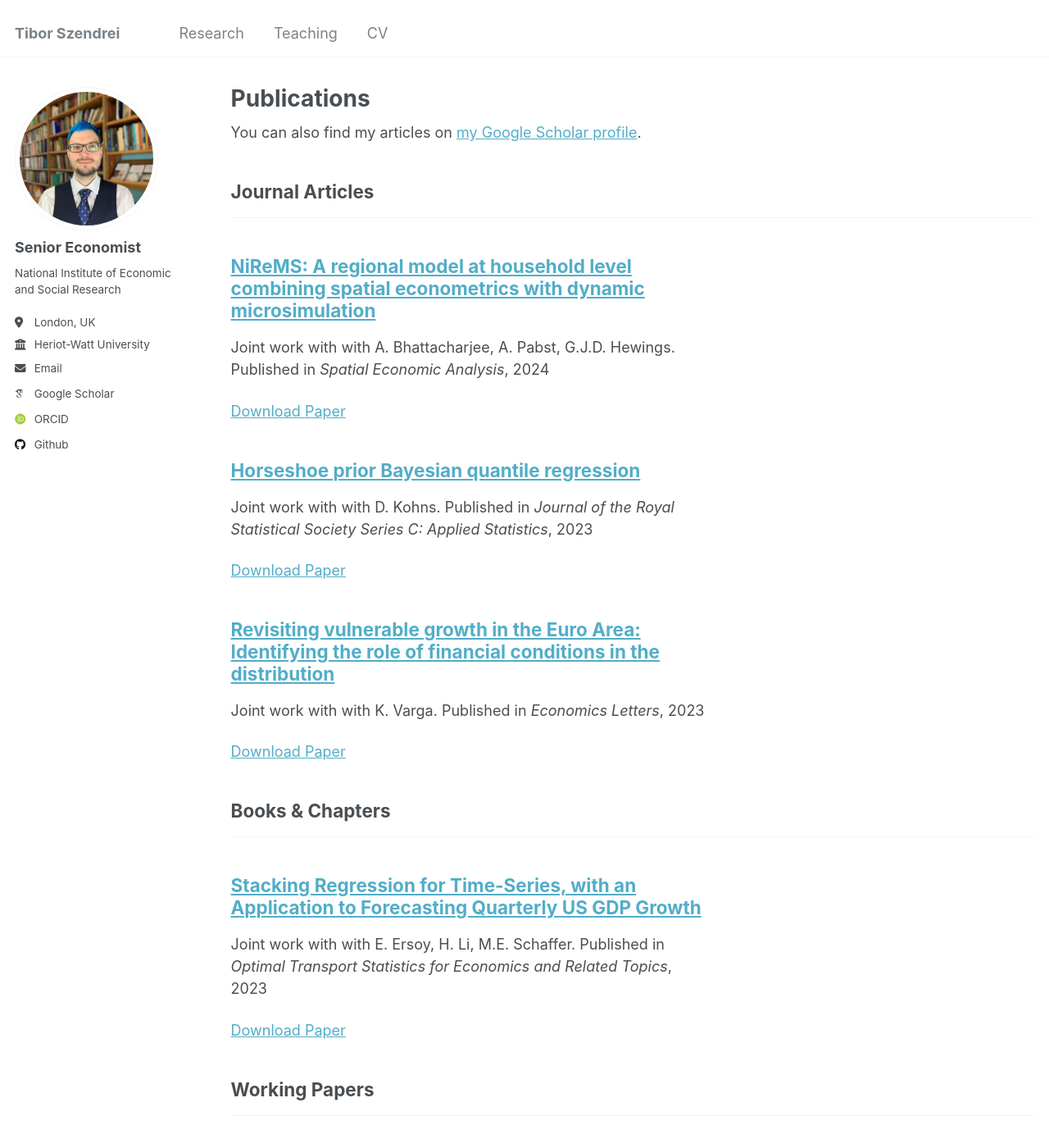
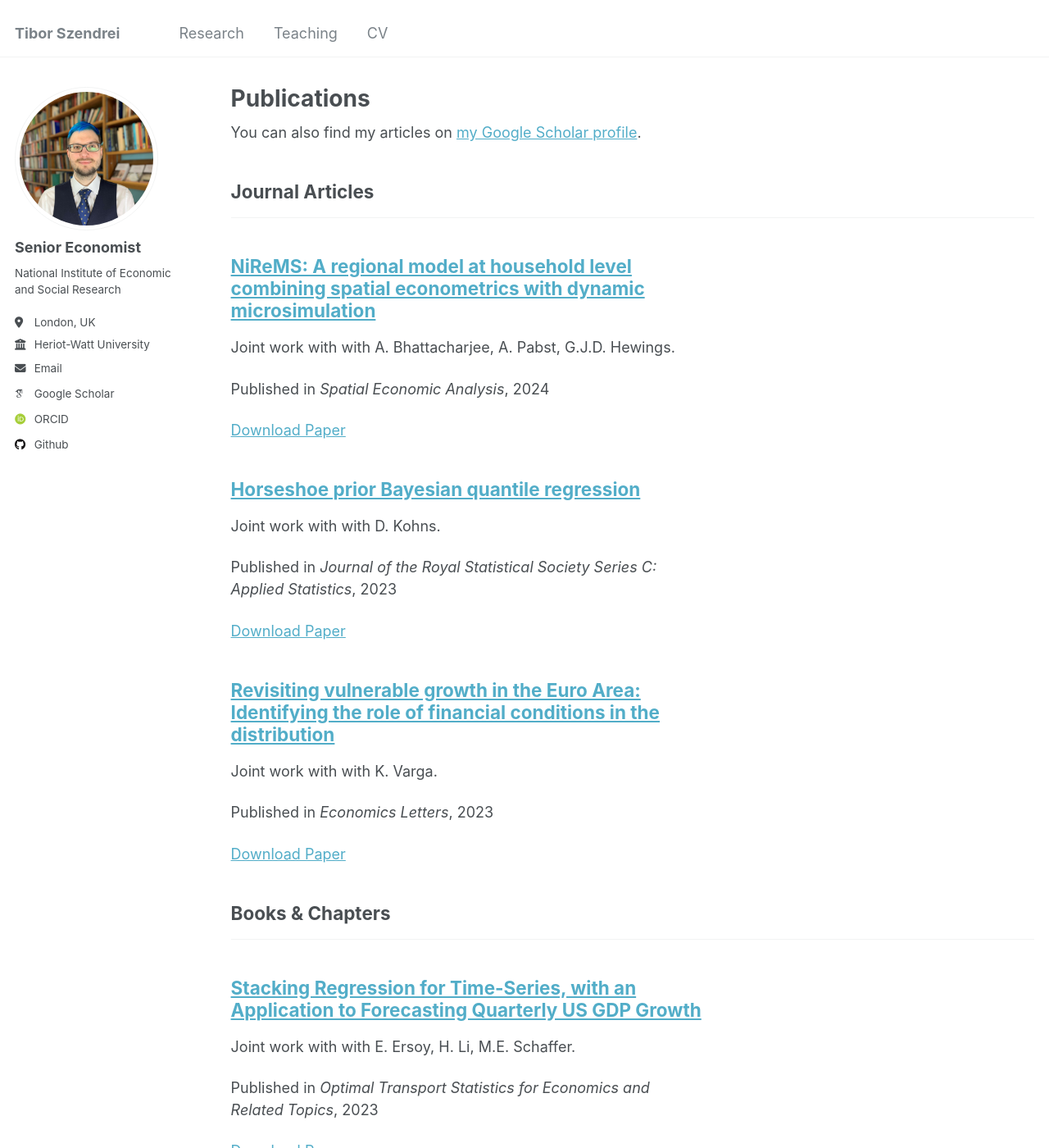
Before and after one commit to econometibi/econometibi.github.io, a Jekyll site: the page built from _pages/publications.html, in a window 1280 px wide and 1400 px high. Shown: the whole window at 82% size. Built offline with Jekyll 4.4.1, drawn with Linux system fonts in a browser that asks for light colours; some web fonts are replaced; some of the changed text lies outside the part shown.

```diff
--- a/_includes/archive-single.html
+++ b/_includes/archive-single.html
@@ -43,13 +43,13 @@
         {% elsif post.collection == 'publications' %}
           {% if post.category == 'workingpapers' %}
   {% if post.coauthors %}
-              <p>Joint work with with {{post.coauthors}}. Preprint available at <i>{{ post.venue }}</i>, {{ post.date | default: "1900-01-01" | date: "%Y" }} </p>
+              <p>Joint work with with {{post.coauthors}}.</p> <p>Preprint available at <i>{{ post.venue }}</i>, {{ post.date | default: "1900-01-01" | date: "%Y" }} </p>
             {% else %}
               <p>Preprint available at <i>{{ post.venue }}</i>, {{ post.date | default: "1900-01-01" | date: "%Y" }} </p>
             {% endif %}
     {% else %}
           {% if post.coauthors %}
-              <p>Joint work with with {{post.coauthors}}. Published in <i>{{ post.venue }}</i>, {{ post.date | default: "1900-01-01" | date: "%Y" }}</p>
+              <p>Joint work with with {{post.coauthors}}.</p> <p>Published in <i>{{ post.venue }}</i>, {{ post.date | default: "1900-01-01" | date: "%Y" }}</p>
             {% else %}
               <p>Published in <i>{{ post.venue }}</i>, {{ post.date | default: "1900-01-01" | date: "%Y" }} </p>
             {% endif %}
```
